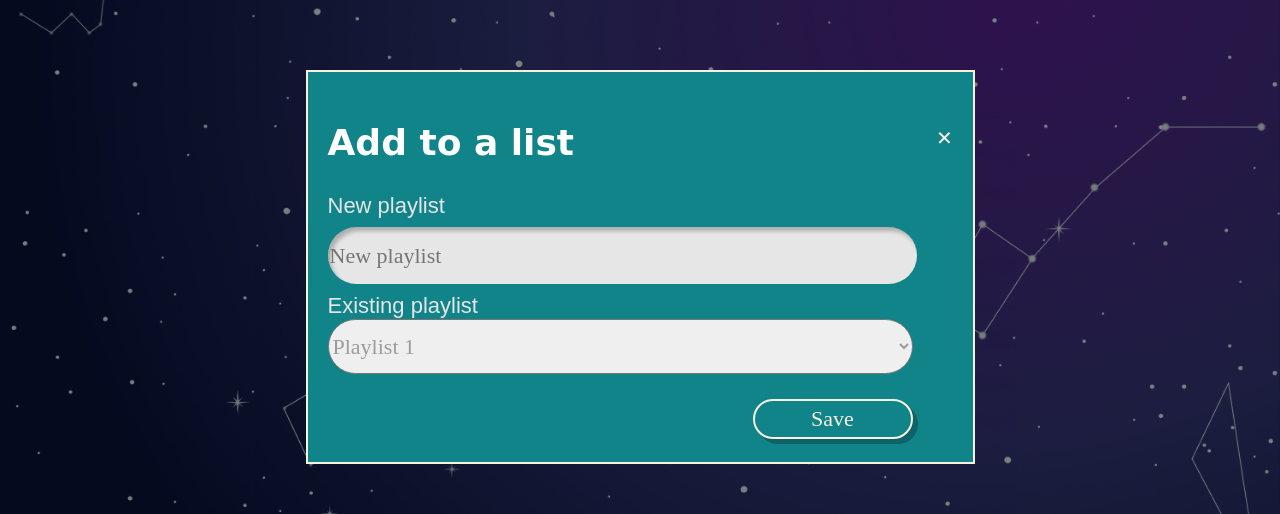
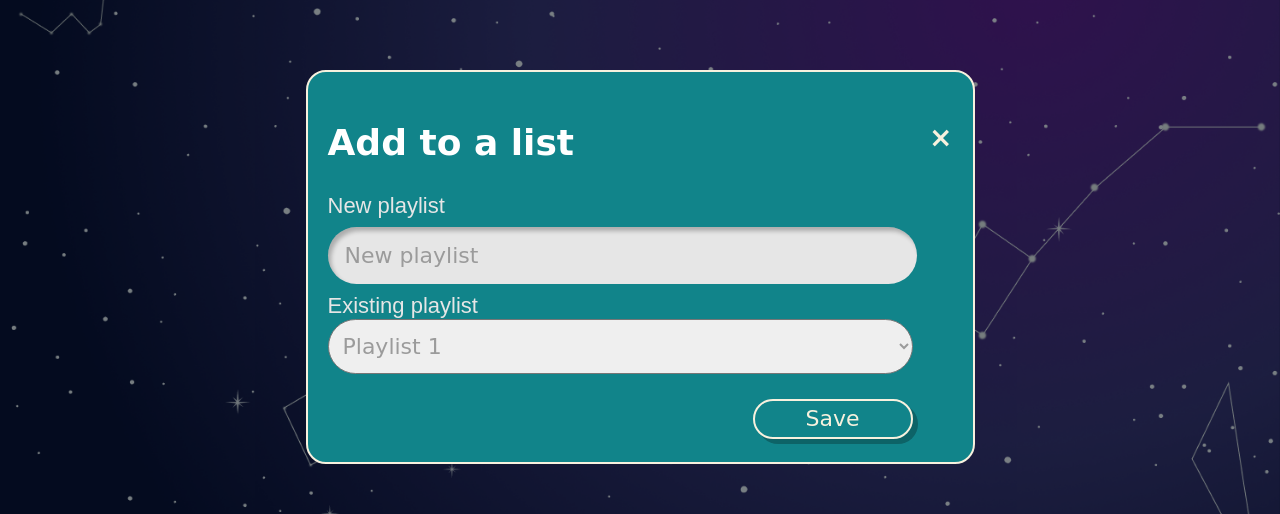
Before and after one commit to mariaconejo/StellarWaves-FrontEnd, a website: page modal.html in a window 1280 px wide. Both pictures are taken after a click on the input "Add song". Shown: the part 122-636 px from the top of the page. Drawn offline with nearby package versions, Linux system fonts and the light colour scheme; files that its build step writes are made by us from their sources.

Commit message:
sass del modal

```diff
--- a/scss/components/modal.scss
+++ b/scss/components/modal.scss
@@ -1,17 +1,19 @@
 .modal__Songs {
+  font-family:'Righteous', cursive;
   display: none; /* Hidden by default */
   position: fixed;
   z-index: 1;
   left: 0;
   top: 0;
-  width: 100%; /* Full width */
-  height: 100%; /* Full height */
-  overflow: auto; /* Enable scroll if needed */
-  background-color: #010607; /* Fallback color */
-  background-color: #09171881; /* Black w/ opacity */
+  width: 100%;
+  height: 100%;
+  overflow: auto;
+  background-color: #010607;
+  background-color: #09171881;
 }
 
 .modal__content h2{
+  color: #ffff;
   font-size: 36px;
   text-align: left;
 }
@@ -29,7 +31,13 @@ width: 585px;
   border-radius: 38px;
 }
 
+.modal__content input::placeholder{
+  color:#9B9B9B;
+  padding-left: 15px;
+}
+
 .modal__content select{
+  padding-left: 10px;
   color: #9B9B9B;
   font-size: 22px;
   height: 55px;
@@ -37,18 +45,20 @@ width: 585px;
   border-radius: 38px;
 }
 
+
 /* Modal Content/Box */
 .modal__content {
   background-color: #11848A;
   border: 2px solid #F7F1DE;
   height: 350px;
-  margin: 15% auto; /* 15% from the top and centered */
+  margin: 15% auto;
+  border-radius: 20px;
   padding: 20px;
-  width: 625px; /* Could be more or less, depending on screen size */
+  width: 625px;
 }
 
 /* The Close Button */
-.close {
+#close {
   color: #F7F1DE;
   float: right;
   font-size: 28px;
```
Lines whose indentation alone changed are shown as unchanged.
